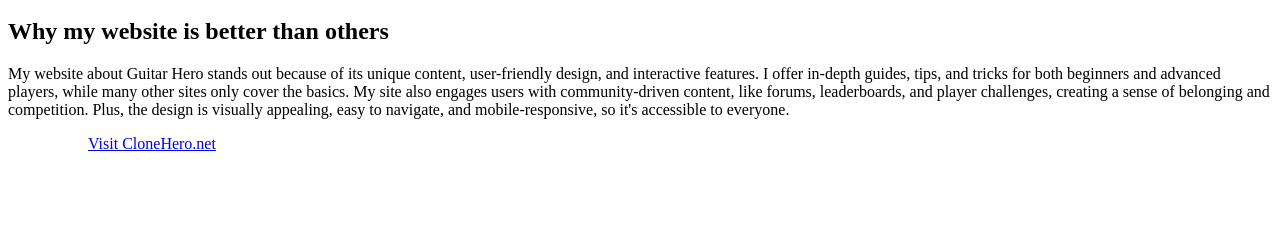
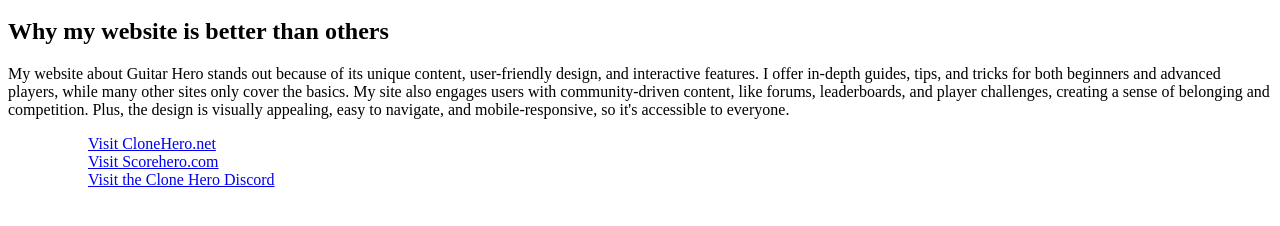
Before and after one commit to xPineappleGuy311/se1400, a plain HTML site: page Milestone1/competition.html in a window 1280 px wide. Shown: the part 100-326 px from the top of the page. Drawn offline with Linux system fonts and the light colour scheme.

Commit message:
added link

```diff
--- a/Milestone1/competition.html
+++ b/Milestone1/competition.html
@@ -20,6 +20,8 @@
         <p>My website about Guitar Hero stands out because of its unique content, user-friendly design, and interactive features. I offer in-depth guides, tips, and tricks for both beginners and advanced players, while many other sites only cover the basics. My site also engages users with community-driven content, like forums, leaderboards, and player challenges, creating a sense of belonging and competition. Plus, the design is visually appealing, easy to navigate, and mobile-responsive, so it's accessible to everyone.</p>
         <ul>
             <ol><a href="https://clonehero.net" target="_blank">Visit CloneHero.net</a></ol>
+            <ol><a href="https://scorehero.com" target="_blank">Visit Scorehero.com</a></ol>
+            <ol><a href="https://discord.com/invite/Hsn4Cgu" target="_blank">Visit the Clone Hero Discord</a></ol>
         </ul>
     </main>
 </html>
```
